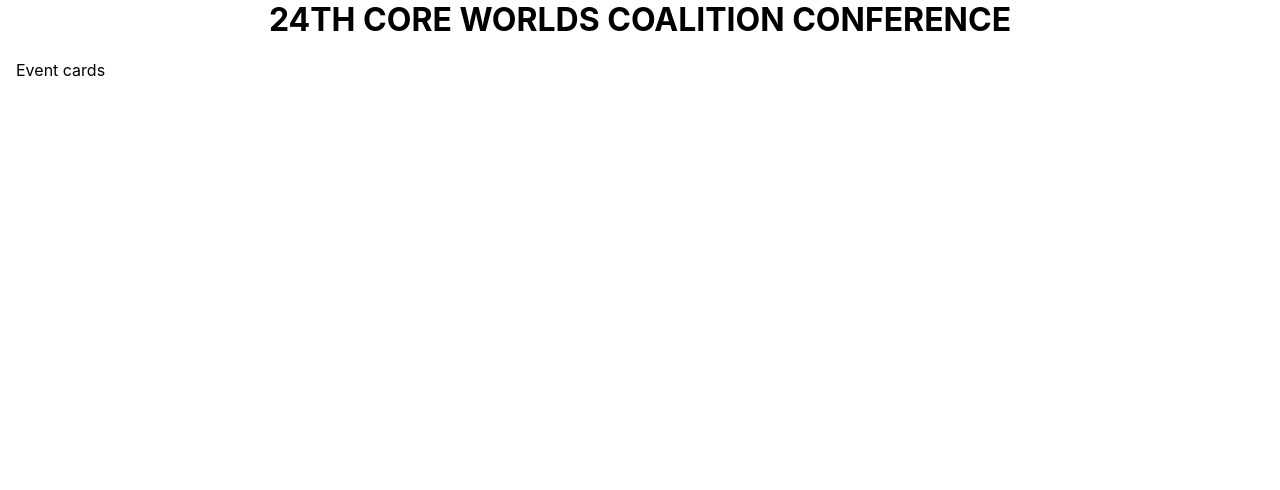
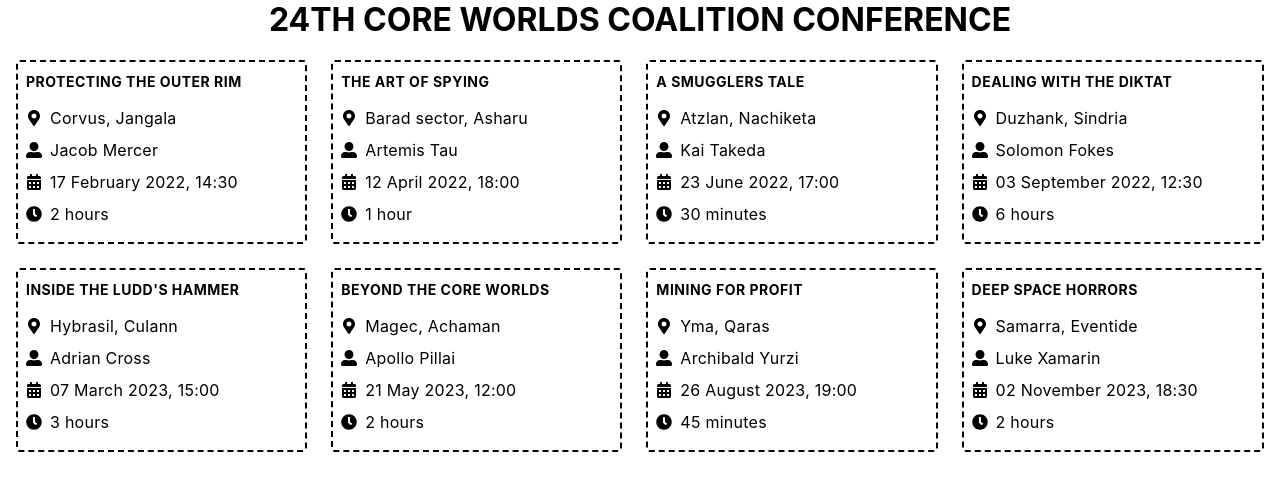
Before and after one commit to ishcenko/components-react, a React (Create React App) app: page / in a window 1280 px wide. Shown: the top 490 px of the page. Built offline with nearby package versions, Linux system fonts and the light colour scheme.

Commit message:
components 1.08

```diff
--- a/package.json
+++ b/package.json
@@ -7,8 +7,11 @@
     "@testing-library/jest-dom": "^5.16.3",
     "@testing-library/react": "^12.1.4",
     "@testing-library/user-event": "^13.5.0",
+    "date-fns": "^3.3.1",
     "react": "^18.1.0",
     "react-dom": "^18.1.0",
+    "react-fns": "^1.4.0",
+    "react-icons": "^5.0.1",
     "react-scripts": "5.0.1",
     "web-vitals": "^2.1.3"
   },
--- a/src/components/App.jsx
+++ b/src/components/App.jsx
@@ -1,11 +1,12 @@
 import { PageTitle } from './PageTitle/PageTitle';
 import { EventBoard } from './EventBoard/EventBoard';
 import upcomingEvents from '../upcoming-events.json';
+
 export const App = () => {
   return (
-    <div>
+    <>
       <PageTitle text="24th Core Worlds Coalition Conference" />
       <EventBoard events={upcomingEvents} />
-    </div>
+    </>
   );
 };
--- /dev/null
+++ b/src/components/Event/Event.jsx
@@ -0,0 +1,44 @@
+import PropTypes from 'prop-types';
+import { formatEventStart, formatEventDuration } from 'utils';
+import {
+  FaMapMarkerAlt,
+  FaUserAlt,
+  FaCalendarAlt,
+  FaClock,
+} from 'react-icons/fa';
+import css from './Event.module.css';
+export const Event = ({ name, location, speaker, type, start, end }) => {
+  const formattedStart = formatEventStart(start);
+  const duration = formatEventDuration(start, end);
+
+  return (
+    <div className={css.event}>
+      <h2 className={css.title}>{name}</h2>
+      <p className={css.info}>
+        <FaMapMarkerAlt className={css.icon} size={16} />
+        {location}
+      </p>
+      <p className={css.info}>
+        <FaUserAlt className={css.icon} size={16} />
+        {speaker}
+      </p>
+      <p className={css.info}>
+        <FaCalendarAlt className={css.icon} size={16} />
+        {formattedStart}
+      </p>
+      <p className={css.info}>
+        <FaClock className={css.icon} size={16} />
+        {duration}
+      </p>
+      <span className={`${css.chip} ${css[type]}`}>{type}</span>
+    </div>
+  );
+};
+Event.propTypes = {
+  name: PropTypes.string.isRequired,
+  location: PropTypes.string.isRequired,
+  speaker: PropTypes.string.isRequired,
+  type: PropTypes.string.isRequired,
+  start: PropTypes.string.isRequired,
+  end: PropTypes.string.isRequired,
+};
--- /dev/null
+++ b/src/components/Event/Event.module.css
@@ -0,0 +1,56 @@
+.event {
+  position: relative;
+  border: 2px dashed black;
+  padding: 8px;
+  border-radius: 4px;
+}
+
+.title {
+  margin-top: 0;
+  font-size: 14px;
+  line-height: 24px;
+  font-weight: 700;
+  letter-spacing: 0.5px;
+  text-transform: uppercase;
+}
+
+.info {
+  display: flex;
+  align-items: center;
+  margin-top: 0;
+  margin-bottom: 8px;
+  color: var(--color-primary-text);
+  font-size: 16px;
+  line-height: 24px;
+  font-weight: 400;
+  letter-spacing: 0.25px;
+}
+
+.icon {
+  display: block;
+  margin-right: 8px;
+  color: var(--color-secondary-text);
+}
+
+.chip {
+  position: absolute;
+  top: 4px;
+  right: 4px;
+  padding: 4px 8px;
+  border-radius: 4px;
+  text-transform: uppercase;
+  background-color: #000;
+  color: #fff;
+}
+
+.free {
+  background-color: var(--color-green);
+}
+
+.paid {
+  background-color: var(--color-blue);
+}
+
+.vip {
+  background-color: var(--color-red);
+}
--- a/src/components/EventBoard/EventBoard.jsx
+++ b/src/components/EventBoard/EventBoard.jsx
@@ -1,6 +1,35 @@
+import PropTypes from 'prop-types';
+import { Event } from 'components/Event/Event';
 import css from './EventBoard.module.css';
 
 export const EventBoard = ({ events }) => {
-  console.log(events);
-  return <div className={css.eventBoard}>Event cards</div>;
+  return (
+    <div className={css.eventBoard}>
+      {events.map(({ name, location, speaker, type, time }) => (
+        <Event
+          key={name}
+          name={name}
+          location={location}
+          speaker={speaker}
+          type={type}
+          start={time.start}
+          end={time.end}
+        />
+      ))}
+    </div>
+  );
 };
+EventBoard.propTypes = {
+  events: PropTypes.arrayOf(
+    PropTypes.exact({
+      name: PropTypes.string.isRequired,
+      location: PropTypes.string.isRequired,
+      speaker: PropTypes.string.isRequired,
+      type: PropTypes.string.isRequired,
+      time: {
+        start: PropTypes.string.isRequired,
+        end: PropTypes.string.isRequired,
+      },
+    })
+  ),
+};
--- a/src/components/PageTitle/PageTitle.jsx
+++ b/src/components/PageTitle/PageTitle.jsx
@@ -1,5 +1,9 @@
+import PropTypes from 'prop-types';
 import css from './PageTitle.module.css';
 
 export const PageTitle = ({ text }) => {
   return <h1 className={css.title}>{text}</h1>;
 };
+PageTitle.propTypes = {
+  text: PropTypes.string.isRequired,
+};
--- a/src/index.css
+++ b/src/index.css
@@ -1,5 +1,15 @@
 @import-normalize; /* bring in normalize.css styles */
 
+
+:root{
+  --color-white: #ffffff
+  --color-black: #010101
+  --color-green: #4caf50
+  --color-red: #f44336
+  --color-blue: #2196f3
+  --color-primary-text: #212121
+  --color-secondary-text: #575
+}
 body {
   margin: 0;
   font-family: -apple-system, BlinkMacSystemFont, 'Segoe UI', 'Roboto', 'Oxygen',
--- /dev/null
+++ b/src/utils/formatEventDuration.js
@@ -0,0 +1,5 @@
+import { formatDistanceStrict } from 'date-fns';
+
+export const formatEventDuration = (start, end) => {
+  return formatDistanceStrict(Date.parse(start), Date.parse(end));
+};
--- /dev/null
+++ b/src/utils/formatEventStart.js
@@ -0,0 +1,5 @@
+import { format } from 'date-fns';
+
+export const formatEventStart = start => {
+  return format(Date.parse(start), 'dd MMMM yyyy, HH:mm');
+};
--- /dev/null
+++ b/src/utils/index.js
@@ -0,0 +1,2 @@
+export * from './formatEventDuration';
+export * from './formatEventStart';
```
Also changed, not shown: 1 other file (tests, documents, lock files or other folders).
